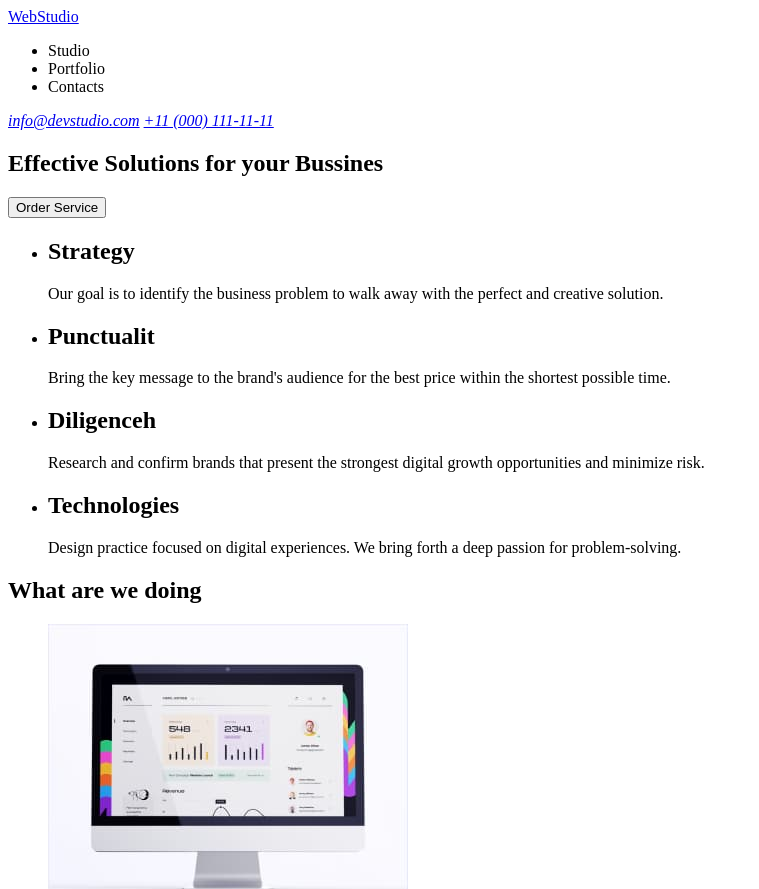
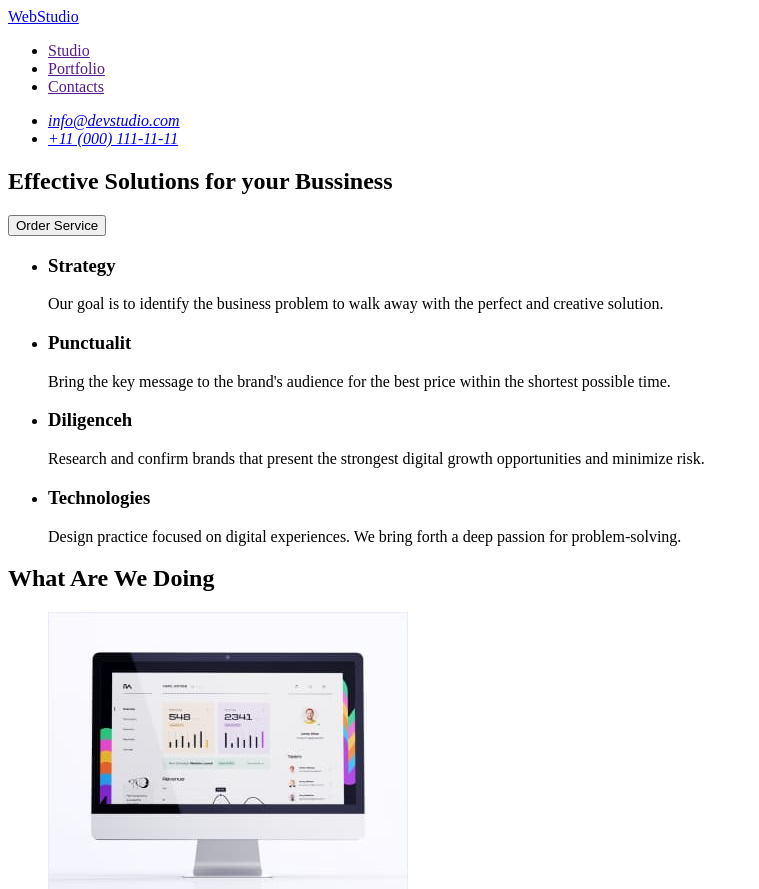
Before and after one commit to KURDYK233/Tutorial, a plain HTML site: page index.html in a window 1280 px wide. Shown: the top 889 px of the page, without its empty margins (0-759 px from the left). Drawn offline with Linux system fonts and the light colour scheme.

Commit message:
reworked homework

```diff
--- a/index.html
+++ b/index.html
@@ -9,41 +9,43 @@
 <body>
     <header>
         <nav>
-        <a href="index.html">WebStudio</a>
+        <a href="./index.html">WebStudio</a>
         <ul>
-            <li>Studio</li>
-            <li>Portfolio</li>
-            <li>Contacts</li>
+            <li><a href="">Studio</a></li>
+            <li><a href="">Portfolio</a></li>
+            <li><a href="">Contacts</a></li>
         </ul>
     </nav>
         <address>
-            <a href="mailto:info@devstudio.com" target="_blank">info@devstudio.com</a>
-            <a href="tel:+110001111111">+11 (000) 111-11-11</a>
+            <ul>
+           <li> <a href="mailto:info@devstudio.com" target="_blank">info@devstudio.com</a> </li>
+           <li> <a href="tel:+110001111111">+11 (000) 111-11-11</a> </li>
+        </ul>
         </address>
     </header>
     <main>
         <section>
-        <h1>Effective Solutions
-          for your Bussines
-        </h1>
+        <h1>Effective Solutions for your Bussiness</h1>
         <button type="button">Order Service</button>
     </section>
     <section>
         <ul>
             <li>
-                    <h2>Strategy</h2>
+                    <h3>Strategy</h3>
                    <p> Our goal is to identify the business
                     problem to walk away with the perfect and creative solution. </p>
             </li>
             <li>
-                    <h2>Punctualit</h2>
+                    <h3>Punctualit</h3>
                     <p> Bring the key message to the brand's audience for the best price within the shortest possible time.
                 </p>
             </li>
-            <li> <h2>Diligenceh</h2> <p> Research and confirm brands that present the strongest digital growth opportunities and minimize risk. </p></li>
-            <li> <h2>Technologies</h2> <p> Design practice focused on digital experiences. We bring forth a deep passion for problem-solving.</p></li>
+            <li> <h3>Diligenceh</h3> <p> Research and confirm brands that present the strongest digital growth opportunities and minimize risk. </p></li>
+            <li> <h3>Technologies</h3> <p> Design practice focused on digital experiences. We bring forth a deep passion for problem-solving.</p></li>
         </ul>
-        <h2>What are we doing</h2>
+    </section>
+        <section>
+        <h2>What Are We Doing</h2>
         <ul>
             <li>
                 <img src="./images/image-pc.jpg" alt="image_with_PC" width="360" height="300">
@@ -82,7 +84,7 @@
 </main>
     <footer>
      <section>
-        <a href="index.html">WebStudio</a>
+        <a href="./index.html">WebStudio</a>
         <p>Increase the flow of customers and sales for your business with digital marketing & growth solutions.</p>
      </section>
     </footer>
```
